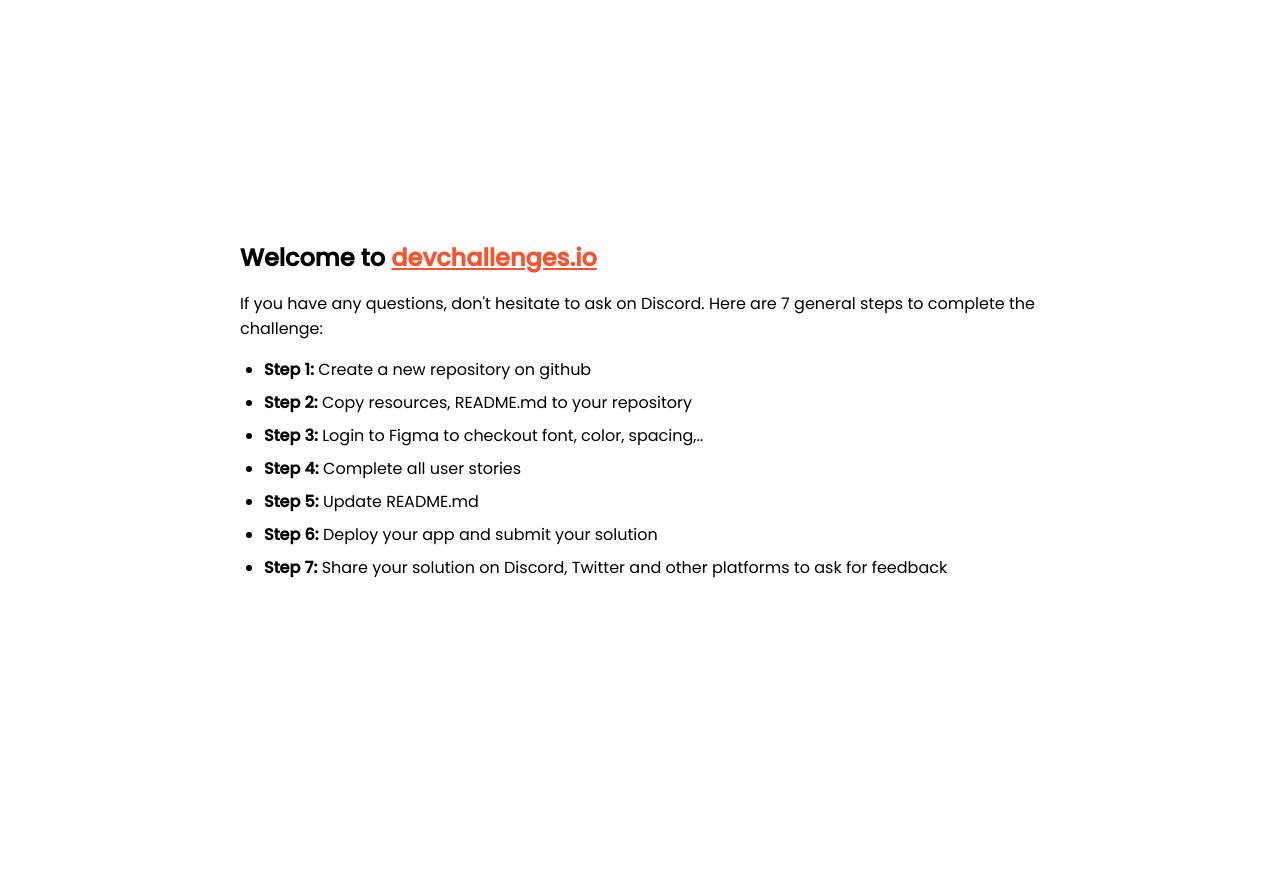
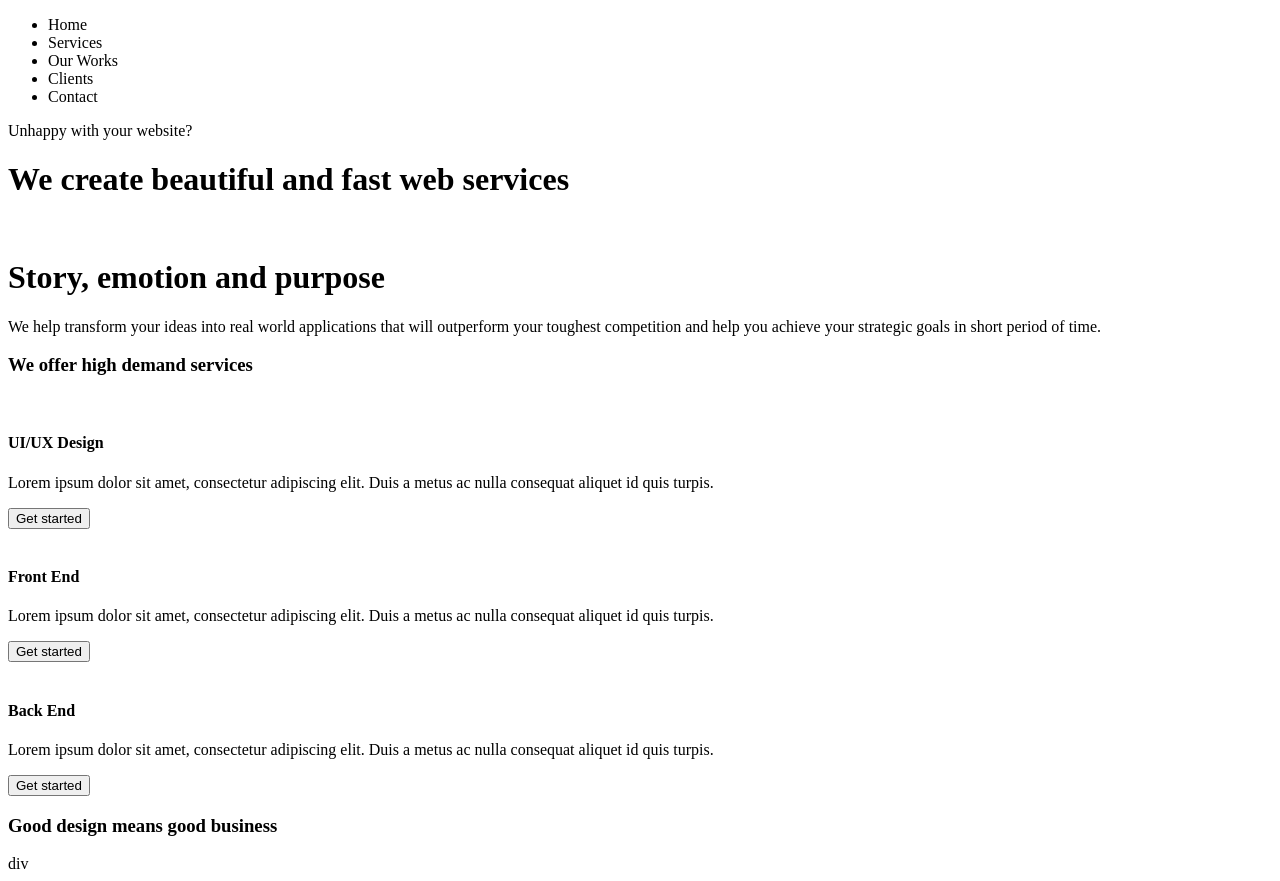
Before and after one commit to DaniRox/edie-homepage-master, a plain HTML site: page index.html in a window 1280 px wide. Before the commit the page ends 800 px from the top, so only its background shows below. Drawn offline with Linux system fonts and the light colour scheme.

Commit message:
iniciando proyecto

```diff
--- a/index.html
+++ b/index.html
@@ -2,94 +2,87 @@
 <html lang="en">
   <head>
     <meta charset="utf-8" />
-    <meta
-      name="viewport"
-      content="width=device-width, initial-scale=1,
-  maximum-scale=5"
-    />
+    <meta name="viewport" content="width=device-width, initial-scale=1, maximum-scale=5" />
 
     <link rel="icon" href="devchallenges.png" />
 
-    <link
-      rel="shortcut icon"
-      type="image/x-icon"
-      href="https://devchallenges.io/"
-    />
+    <link rel="shortcut icon" type="image/x-icon" href="https://devchallenges.io/" />
 
-    <link
-      href="https://fonts.googleapis.com/css2?family=Poppins:wght@400;500&display=swap"
-      rel="stylesheet"
-    />
+    <link href="https://fonts.googleapis.com/css2?family=Poppins:wght@400;500&display=swap" rel="stylesheet" />
 
     <title>Devchallenges</title>
 
-    <style>
-      body {
-        font-family: "Poppins", sans-serif;
-      }
-
-      ul {
-        padding-left: 24px;
-      }
-
-      li {
-        margin-bottom: 8px;
-      }
-
-      .welcome {
-        max-width: 800px;
-        margin: 0 auto;
-      }
-
-      .welcome-text {
-        margin-top: 30vh;
-        font-weight: 500;
-      }
-
-      .welcome-text p {
-        font-size: 1rem;
-        font-weight: 400;
-      }
-
-      .welcome-text h1 {
-        font-size: 1.5rem;
-      }
-
-      .welcome-text a {
-        color: #f7542e;
-      }
-    </style>
   </head>
   <body>
-    <div class="welcome">
-      <div class="welcome-text">
-        <h1>
-          Welcome to
-          <a href="https://devchallenges.io/" target="_blank"
-            >devchallenges.io</a
-          >
-        </h1>
 
-        <p>
-          If you have any questions, don't hesitate to ask on Discord. Here are
-          7 general steps to complete the challenge:
-        </p>
+    <header>
+      <nav>
+        <span></span>
+        <ul>
+          <li>Home</li>
+          <li>Services</li>
+          <li>Our Works</li>
+          <li>Clients</li>
+          <li>Contact</li>
+        </ul>
+      </nav>
+
+      <div class="home">
+        <span>Unhappy with your website?</span>
+        <h1>We create beautiful and fast web services</h1>
+        <img src="" alt="">
+        <h1>Story, emotion and purpose</h1>
+        <p>We help transform your ideas into real world applications that will outperform your toughest competition and help you achieve your strategic goals in short period of time.</p>
+
       </div>
 
-      <ul>
-        <li><b>Step 1:</b> Create a new repository on github</li>
-        <li><b>Step 2:</b> Copy resources, README.md to your repository</li>
-        <li>
-          <b>Step 3:</b> Login to Figma to checkout font, color, spacing,..
-        </li>
-        <li><b>Step 4:</b> Complete all user stories</li>
-        <li><b>Step 5:</b> Update README.md</li>
-        <li><b>Step 6:</b> Deploy your app and submit your solution</li>
-        <li>
-          <b>Step 7:</b> Share your solution on Discord, Twitter and other
-          platforms to ask for feedback
-        </li>
-      </ul>
-    </div>
+    </header>
+
+    <main>
+
+      <div class="services">
+        <h3>We offer high demand services</h3>
+        <div class="group-services">
+          <div class="card-services">
+            <img src="" alt="">
+            <h4>UI/UX Design</h4>
+            <p>Lorem ipsum dolor sit amet, consectetur adipiscing elit. Duis a metus ac nulla consequat aliquet id quis turpis.</p>
+            <button>Get started</button>
+          </div>
+          <div class="card-services">
+            <img src="" alt="">
+            <h4>Front End</h4>
+            <p>Lorem ipsum dolor sit amet, consectetur adipiscing elit. Duis a metus ac nulla consequat aliquet id quis turpis.</p>
+            <button>Get started</button>
+          </div>
+          <div class="card-services">
+            <img src="" alt="">
+            <h4>Back End</h4>
+            <p>Lorem ipsum dolor sit amet, consectetur adipiscing elit. Duis a metus ac nulla consequat aliquet id quis turpis.</p>
+            <button>Get started</button>
+          </div>
+        </div>
+
+      </div>
+
+      <div class="our-works">
+        <h3>Good design means good business</h3>
+        div
+      </div>
+
+      <div class="clients">
+
+      </div>
+
+      <div class="contact">
+
+      </div>
+
+    </main>
+
+    <footer>
+
+    </footer>
+
   </body>
 </html>
```
Also changed, not shown: assets/booking.png (renamed from booking.png), assets/devchallenges.png (renamed from devchallenges.png), assets/heroImage.jpg (renamed from heroImage.jpg), assets/instagram.svg (renamed from instagram.svg), assets/juice-product.png (renamed from juice-product.png), assets/linkedin.svg (renamed from linkedin.svg), assets/onboard.png (renamed from onboard.png), assets/person1.png (renamed from person1.png), assets/person2.png (renamed from person2.png), assets/person3.png (renamed from person3.png), assets/person4.png (renamed from person4.png), assets/smarthome.jpg (renamed from smarthome.jpg), assets/twitter.svg (renamed from twitter.svg), styles/protons/colors.css (added), 1 more files.
